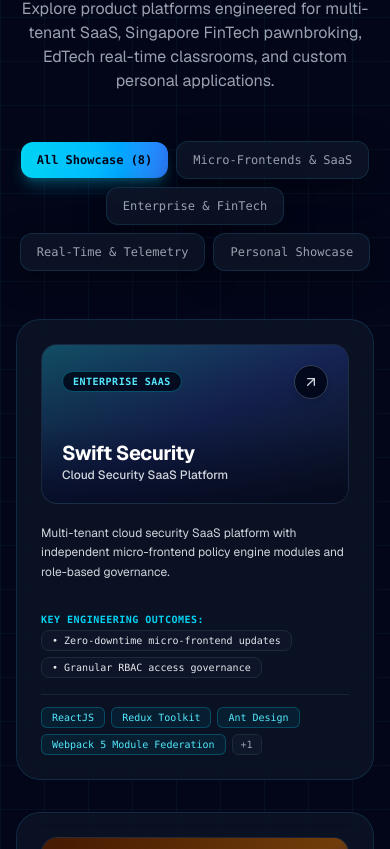
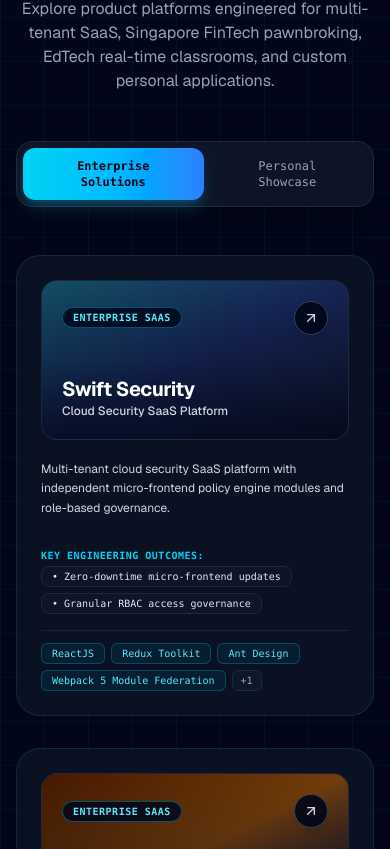
Before and after one commit to Abhi552000/Portfolio, a Next.js app: page / in a window 390 px wide. Shown: the part 8255-9104 px from the top of the page. Built offline with nearby package versions, Linux system fonts and the light colour scheme; no server answers.

Commit message:
feat(projects): streamline filters to Enterprise Solutions and Personal Showcase

```diff
--- a/src/components/Projects/ProjectsSection.tsx
+++ b/src/components/Projects/ProjectsSection.tsx
@@ -8,21 +8,18 @@ import { ProjectModal } from "./ProjectModal";
 import { AnimatedText } from "@/components/Animation/AnimatedText";
 
 export const ProjectsSection: React.FC = () => {
-  const [activeCategory, setActiveCategory] = useState<string>("all");
+  const [activeCategory, setActiveCategory] = useState<"enterprise" | "personal">("enterprise");
   const [selectedProject, setSelectedProject] = useState<Project | null>(null);
 
   const categories = [
-    { id: "all", label: "All Showcase (8)" },
-    { id: "mfe", label: "Micro-Frontends & SaaS" },
-    { id: "enterprise", label: "Enterprise & FinTech" },
-    { id: "realtime", label: "Real-Time & Telemetry" },
+    { id: "enterprise", label: "Enterprise Solutions" },
     { id: "personal", label: "Personal Showcase" },
-  ];
+  ] as const;
 
   const filteredProjects =
-    activeCategory === "all"
-      ? PROJECTS
-      : PROJECTS.filter((p) => p.category === activeCategory);
+    activeCategory === "enterprise"
+      ? PROJECTS.filter((p) => p.category !== "personal")
+      : PROJECTS.filter((p) => p.category === "personal");
 
   return (
     <section id="projects" className="py-24 px-4 sm:px-8 relative z-10">
@@ -41,8 +38,9 @@ export const ProjectsSection: React.FC = () => {
           </p>
         </div>
 
-        {/* Filter Tabs */}
-        <div className="flex flex-wrap items-center justify-center gap-2">
+        {/* Segmented Filter Toggle */}
+        <div className="flex justify-center">
+          <div className="inline-flex p-1.5 rounded-2xl bg-slate-900/90 border border-slate-800 shadow-xl backdrop-blur-xl gap-1">
             {categories.map((cat) => {
               const isActive = activeCategory === cat.id;
 
@@ -50,16 +48,16 @@ export const ProjectsSection: React.FC = () => {
                 <button
                   key={cat.id}
                   onClick={() => setActiveCategory(cat.id)}
-                className={`relative px-4 py-2.5 rounded-xl text-xs font-mono transition-all duration-300 ${
+                  className={`relative px-5 sm:px-7 py-2.5 rounded-xl text-xs sm:text-sm font-mono transition-colors duration-200 cursor-pointer ${
                     isActive
                       ? "text-slate-950 font-bold"
-                    : "glass-panel text-gray-400 hover:text-white border border-slate-800 hover:border-cyan-500/40"
+                      : "text-gray-400 hover:text-white"
                   }`}
                 >
                   {isActive && (
                     <motion.div
                       layoutId="activeCategoryPill"
-                    className="absolute inset-0 bg-gradient-to-r from-cyan-400 via-sky-400 to-blue-500 rounded-xl shadow-lg shadow-cyan-500/30"
+                      className="absolute inset-0 bg-gradient-to-r from-cyan-400 via-sky-400 to-blue-500 rounded-xl shadow-lg shadow-cyan-500/25"
                       transition={{ type: "spring", stiffness: 500, damping: 35 }}
                     />
                   )}
@@ -67,6 +65,7 @@ export const ProjectsSection: React.FC = () => {
                 </button>
               );
             })}
+          </div>
         </div>
 
         {/* Projects Grid */}
```
Lines whose indentation alone changed are shown as unchanged.
